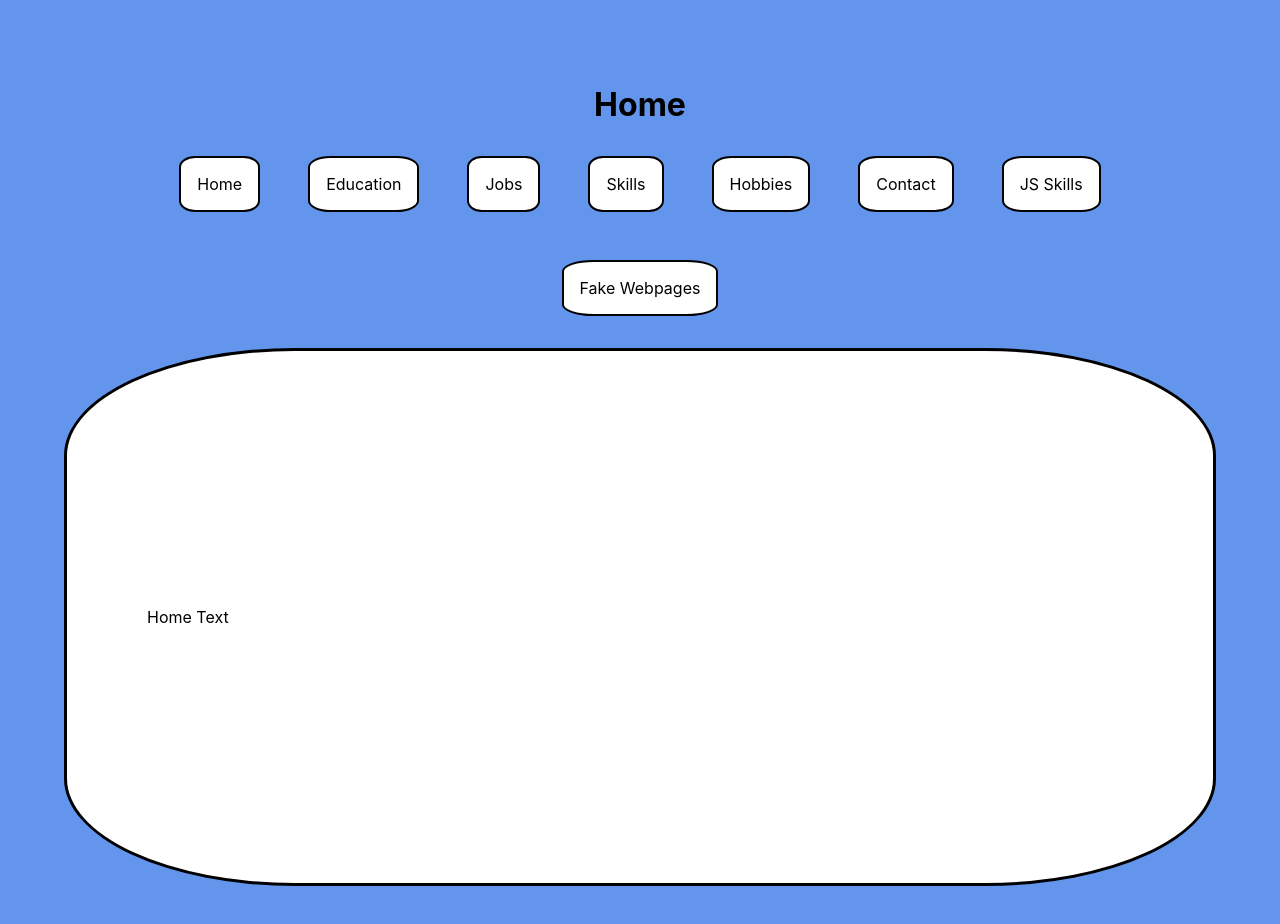
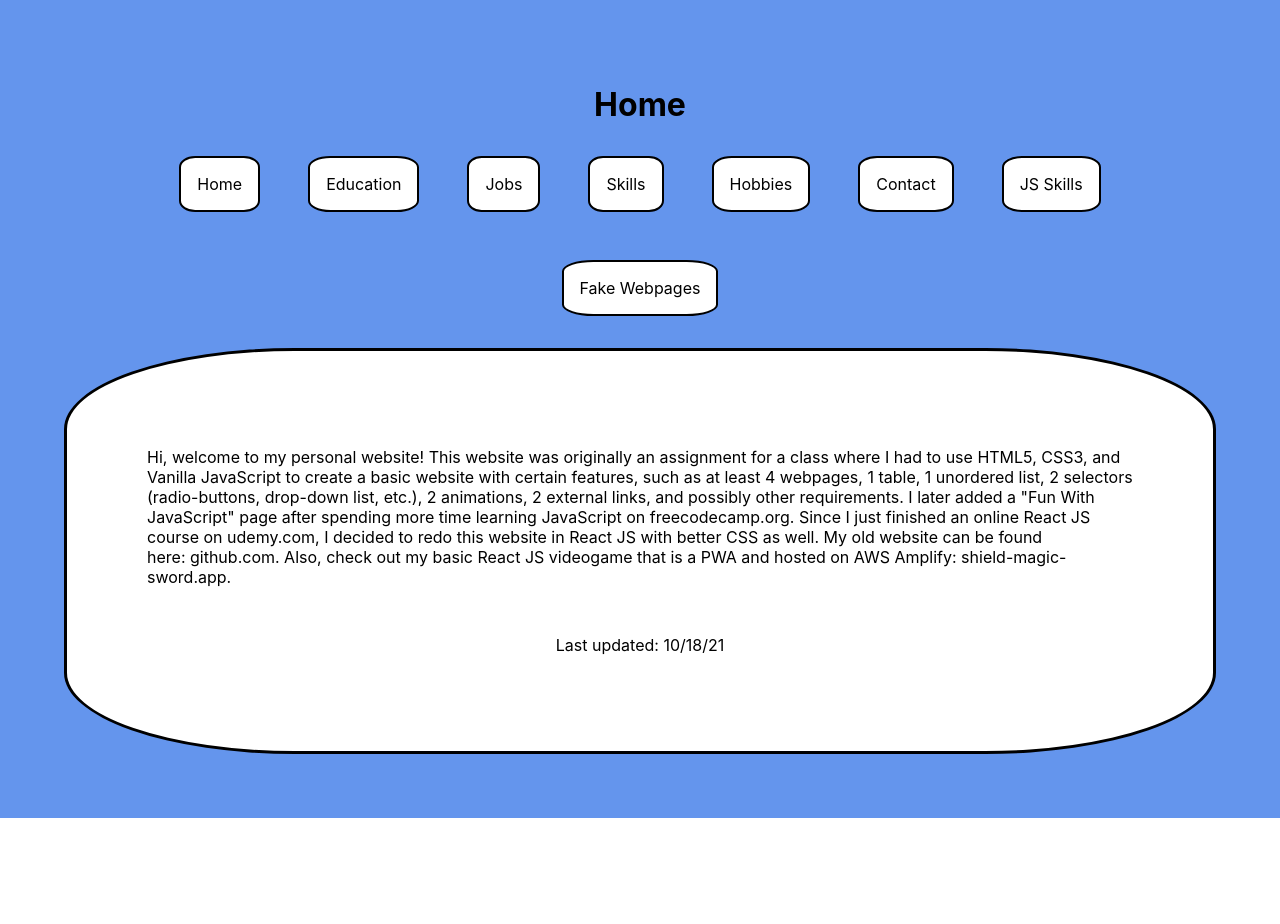
Before and after one commit to L1ndseyHerman/Personal-Website-ReactJS, a React (Create React App) app: page / in a window 1280 px wide. Shown: the top 924 px of the page. After the commit the page ends 818 px from the top, so only its background shows below. Built offline with nearby package versions, Linux system fonts and the light colour scheme.

Commit message:
Done with the Home page.

```diff
--- a/src/components/Wrapper.module.css
+++ b/src/components/Wrapper.module.css
@@ -8,8 +8,8 @@
 }
 .cloud {
   background-color: white;
-  padding-top: 15rem;
-  padding-bottom: 15rem;
+  padding-top: 5rem;
+  padding-bottom: 5rem;
   padding-left: 5rem;
   padding-right: 5rem;
   border: 3px solid black;
--- /dev/null
+++ b/src/pages/Home.module.css
@@ -0,0 +1,8 @@
+.link {
+  text-decoration: none;
+  color: black;
+}
+.updatedPar {
+  text-align: center;
+  margin-top: 3em;
+}
--- a/src/pages/Home.tsx
+++ b/src/pages/Home.tsx
@@ -1,11 +1,55 @@
 import React from "react";
+//  Whoops, <Link /> is for ON-SITE Links only!
+//import { Link } from "react-router-dom";
+import classes from "./Home.module.css";
+
 import Wrapper from "../components/Wrapper";
 
 const Home: React.FC = () => {
   return (
     <div>
       <Wrapper title="Home">
-        <p>Home Text</p>
+        <p>
+          Hi, welcome to my personal website! This website was originally an
+          assignment for a class where I had to use HTML5, CSS3, and Vanilla
+          JavaScript to create a basic website with certain features, such as at
+          least 4 webpages, 1 table, 1 unordered list, 2 selectors
+          (radio-buttons, drop-down list, etc.), 2 animations, 2 external links,
+          and possibly other requirements. I later added a &quot;Fun With
+          JavaScript&quot; page after spending more time learning JavaScript
+          on&nbsp;
+          <a
+            href="https://www.freecodecamp.org/learn/javascript-algorithms-and-data-structures/"
+            className={classes.link}
+          >
+            freecodecamp.org
+          </a>
+          . Since I just finished an online React JS course on&nbsp;
+          <a
+            href="https://www.udemy.com/course/react-the-complete-guide-incl-redux/"
+            className={classes.link}
+          >
+            udemy.com
+          </a>
+          , I decided to redo this website in React JS with better CSS as well.
+          My old website can be found here:&nbsp;
+          <a
+            href="https://github.com/L1ndseyHerman/Website-Updates"
+            className={classes.link}
+          >
+            github.com
+          </a>
+          . Also, check out my basic React JS videogame that is a PWA and hosted
+          on AWS Amplify:&nbsp;
+          <a
+            href="https://www.shield-magic-sword.app/"
+            className={classes.link}
+          >
+            shield-magic-sword.app
+          </a>
+          .
+        </p>
+        <p className={classes.updatedPar}>Last updated: 10/18/21</p>
       </Wrapper>
     </div>
   );
```
